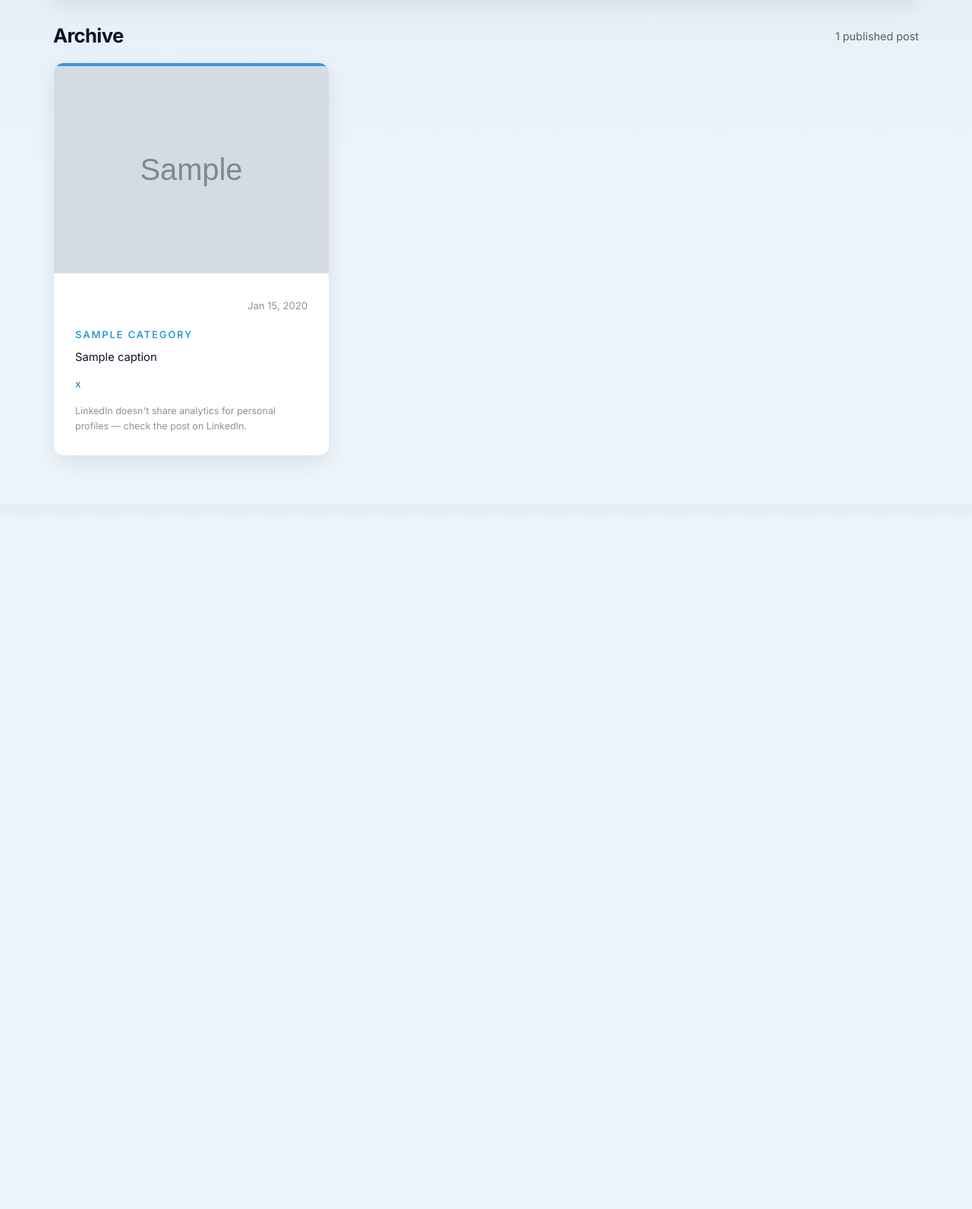
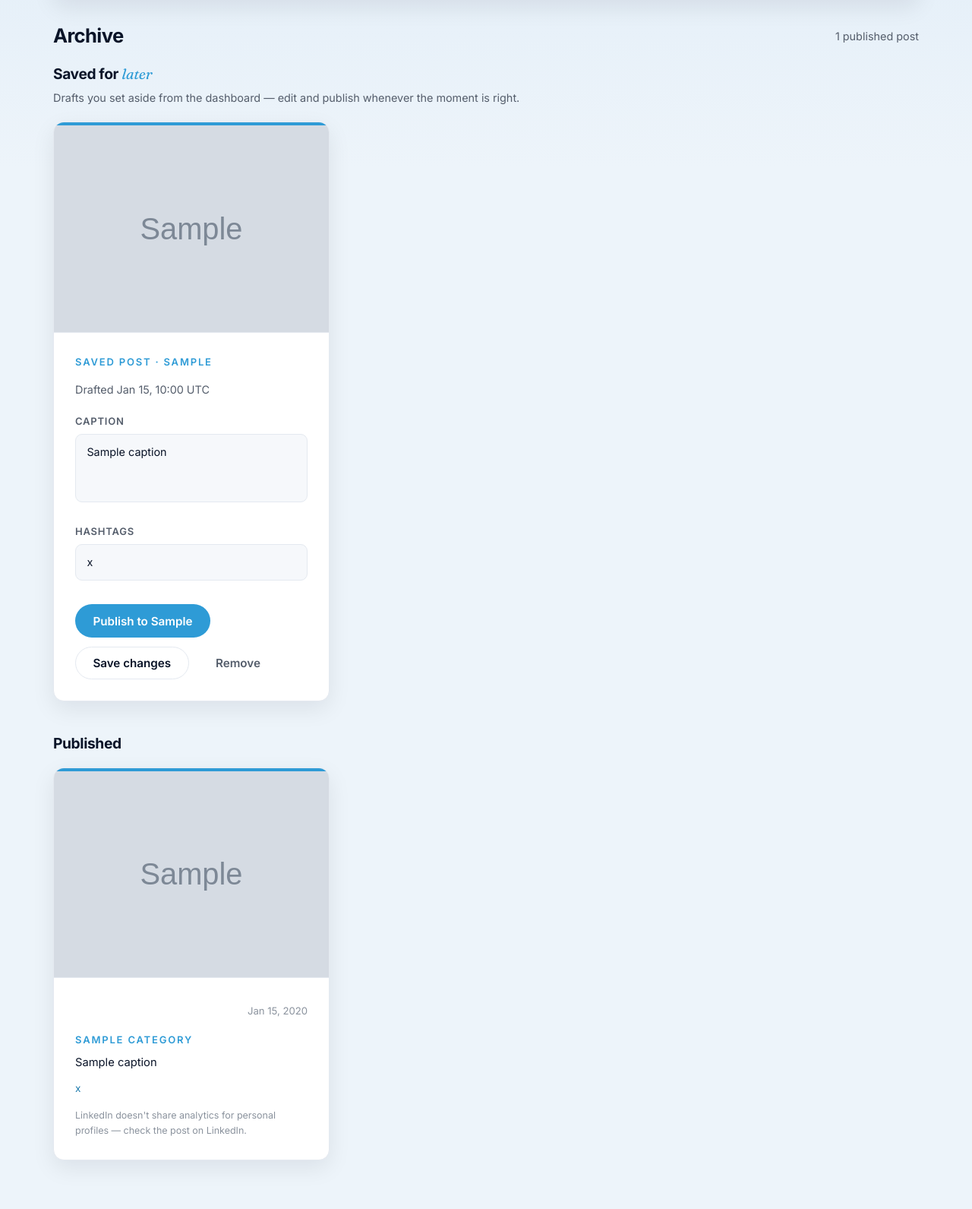
Before and after one commit to RJ-Automations1/ike-ig-agent, a Flask app: template templates/archive.html in a window 1280 px wide. Shown: the part 121-1712 px from the top of the page at 76% size. Before the commit the page ends 725 px from the top, so only its background shows below. Run offline with Flask 3, Linux system fonts and the light colour scheme; the template is opened without the code that fills it: most values are stand-ins (such as "Sample title", 1, 10 or a date in 2020); grey boxes marked "Sample" are stand-in pictures.

Commit message:
Move Saved for later onto the Archive tab
Saved drafts now live at the top of the Archive page (above a new Published heading) instead of on the dashboard; publish/save/remove actions taken there return to the Archive via a return_to field. The dashboard keeps its Save for later button, and its flash now points to the Archive tab. Archive gets the textarea auto-grow script.

Co-Authored-By: Claude Fable 5 <noreply@anthropic.com>

```diff
--- a/app.py
+++ b/app.py
@@ -504,7 +504,6 @@ def dashboard():
             for platform in PLATFORMS
         },
         pending_total=len(pending),
-        saved_posts=_saved_posts(),
         lessons=lessons,
         photo_counts=photo_counts,
         platform_labels=PLATFORM_LABELS,
@@ -548,10 +547,18 @@ def archive():
     return render_template(
         "archive.html",
         posts=posts,
+        saved_posts=_saved_posts(),
         platform_labels=PLATFORM_LABELS,
         categories=CATEGORIES,
         today=utcnow().strftime("%A, %B %-d"),
     )
+
+
+def _back():
+    """Saved-post actions live on the Archive tab; everything else returns
+    to the dashboard."""
+    target = "archive" if request.form.get("return_to") == "archive" else "dashboard"
+    return redirect(url_for(target))
 
 
 def _get_post_or_404(post_id: str) -> Post:
@@ -593,7 +600,7 @@ def save(post_id):
         if before:
             _record_correction("edit", post, before,
                                after=_post_text(post.caption, post.hashtags))
-    return redirect(url_for("dashboard"))
+    return _back()
 
 
 @app.post("/post/<post_id>/save-later")
@@ -609,8 +616,8 @@ def save_later(post_id):
     )
     session.commit()
     if claimed:
-        flash("Saved for later — it stays below until you publish or remove it, "
-              "and a fresh option can take its slot.", "ok")
+        flash("Saved for later — find it any time under the Archive tab, "
+              "and a fresh option can take its slot here.", "ok")
     else:
         flash("That post was already actioned.", "error")
     return redirect(url_for("dashboard"))
@@ -632,7 +639,7 @@ def discard(post_id):
         flash("Removed from saved posts.", "ok")
     else:
         flash("That post was already actioned.", "error")
-    return redirect(url_for("dashboard"))
+    return _back()
 
 
 @app.post("/post/<post_id>/redo")
@@ -698,7 +705,7 @@ def publish(post_id):
     session.commit()
     if not claimed:
         flash("That post was already actioned.", "error")
-        return redirect(url_for("dashboard"))
+        return _back()
 
     session.refresh(post)
     pub = Publication(post_id=post.id, platform=platform)
@@ -729,7 +736,7 @@ def publish(post_id):
     else:
         _retire_photos(session, post)   # a published photo is used exactly once
         flash(f"Published to {label}.", "ok")
-    return redirect(url_for("dashboard"))
+    return _back()
 
 
 # ---------------------------------------------------------------- lessons
--- a/templates/archive.html
+++ b/templates/archive.html
@@ -23,6 +23,54 @@
       <h1>Archive</h1>
       <span class="meta archive-count">{{ posts|length }} published post{{ 's' if posts|length != 1 }}</span>
     </div>
+
+    {% if saved_posts %}
+    <h2 class="history-head">Saved for <span class="accent">later</span></h2>
+    <p class="meta saved-hint">Drafts you set aside from the dashboard — edit and publish
+      whenever the moment is right.</p>
+    <div class="options-grid">
+      {% for post in saved_posts %}
+      <div class="card option-card {{ post.platform }}" id="post-{{ post.id }}">
+        <img class="post-image" src="{{ post.image_url }}" alt="Post image: {{ post.image_text }}">
+        <div class="card-body">
+          <div class="eyebrow">
+            {% if post.category in categories %}{{ categories[post.category].label }}{% else %}Saved post{% endif %}
+            · {{ platform_labels[post.platform] }}
+          </div>
+          <p class="meta">Drafted {{ post.created_at.strftime('%b %-d, %H:%M UTC') }}</p>
+
+          <form method="post">
+            <input type="hidden" name="return_to" value="archive">
+            <label for="caption-{{ post.id }}">Caption</label>
+            <textarea id="caption-{{ post.id }}" name="caption" required>{{ post.caption }}</textarea>
+
+            <label for="hashtags-{{ post.id }}">Hashtags</label>
+            <textarea id="hashtags-{{ post.id }}" name="hashtags" class="hashtags-box">{{ post.hashtags }}</textarea>
+
+            <div class="actions">
+              <button class="btn btn-primary"
+                      formaction="{{ url_for('publish', post_id=post.id) }}"
+                      onclick="return confirm('Publish this post to {{ platform_labels[post.platform] }}?');">
+                Publish to {{ platform_labels[post.platform] }}
+              </button>
+              <button class="btn btn-secondary"
+                      formaction="{{ url_for('save', post_id=post.id) }}">
+                Save changes
+              </button>
+              <button class="btn btn-ghost"
+                      formaction="{{ url_for('discard', post_id=post.id) }}"
+                      onclick="return confirm('Remove this saved post for good?');">
+                Remove
+              </button>
+            </div>
+          </form>
+        </div>
+      </div>
+      {% endfor %}
+    </div>
+
+    <h2 class="history-head">Published</h2>
+    {% endif %}
 
     {% if posts %}
     <div class="archive-grid">
@@ -74,5 +122,14 @@
     </div>
     {% endif %}
   </div>
+
+  <script>
+    // captions are always fully visible — the boxes grow with their content
+    document.querySelectorAll("textarea").forEach(function (t) {
+      var fit = function () { t.style.height = "auto"; t.style.height = (t.scrollHeight + 2) + "px"; };
+      t.addEventListener("input", fit);
+      fit();
+    });
+  </script>
 </body>
 </html>
```
Also changed, not shown: templates/dashboard.html (+0 -45 lines).
